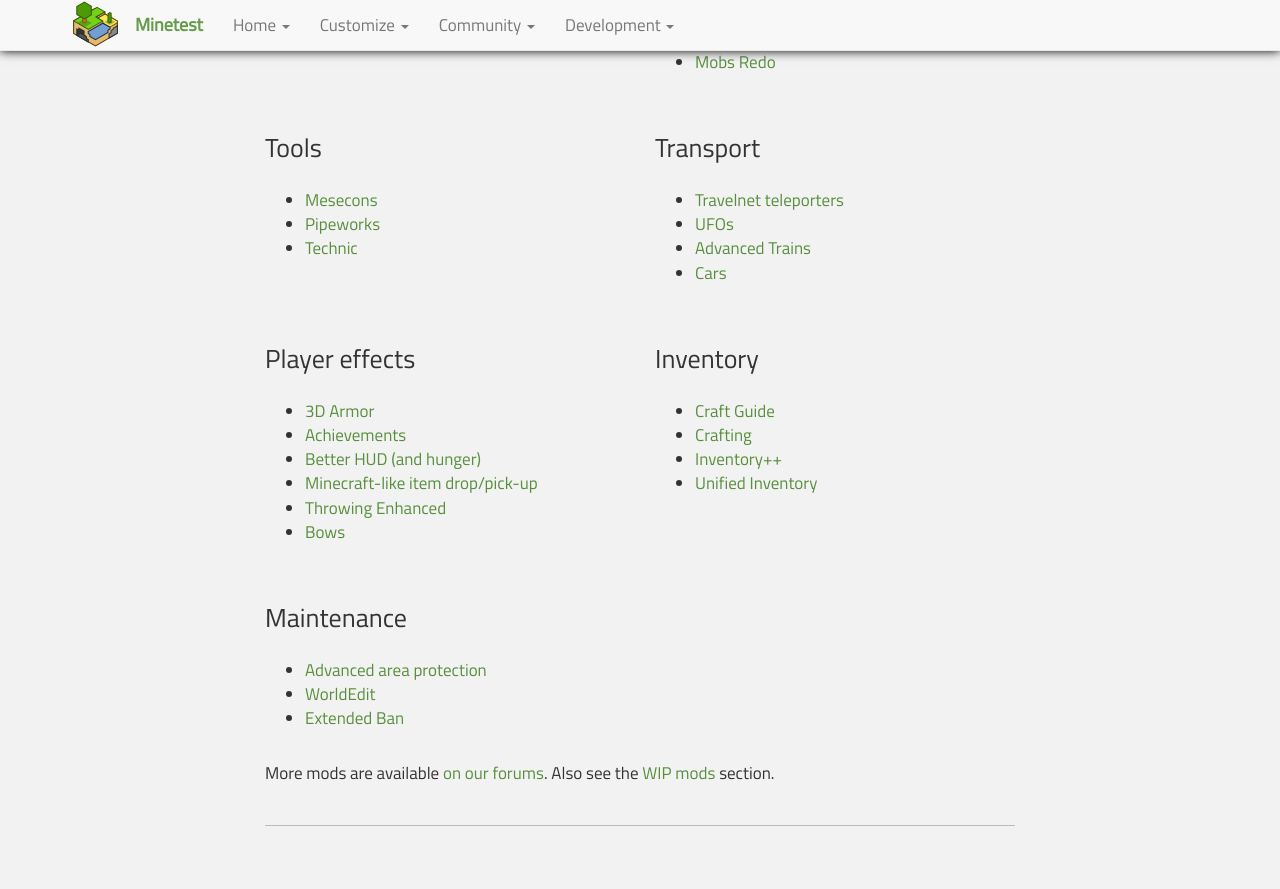
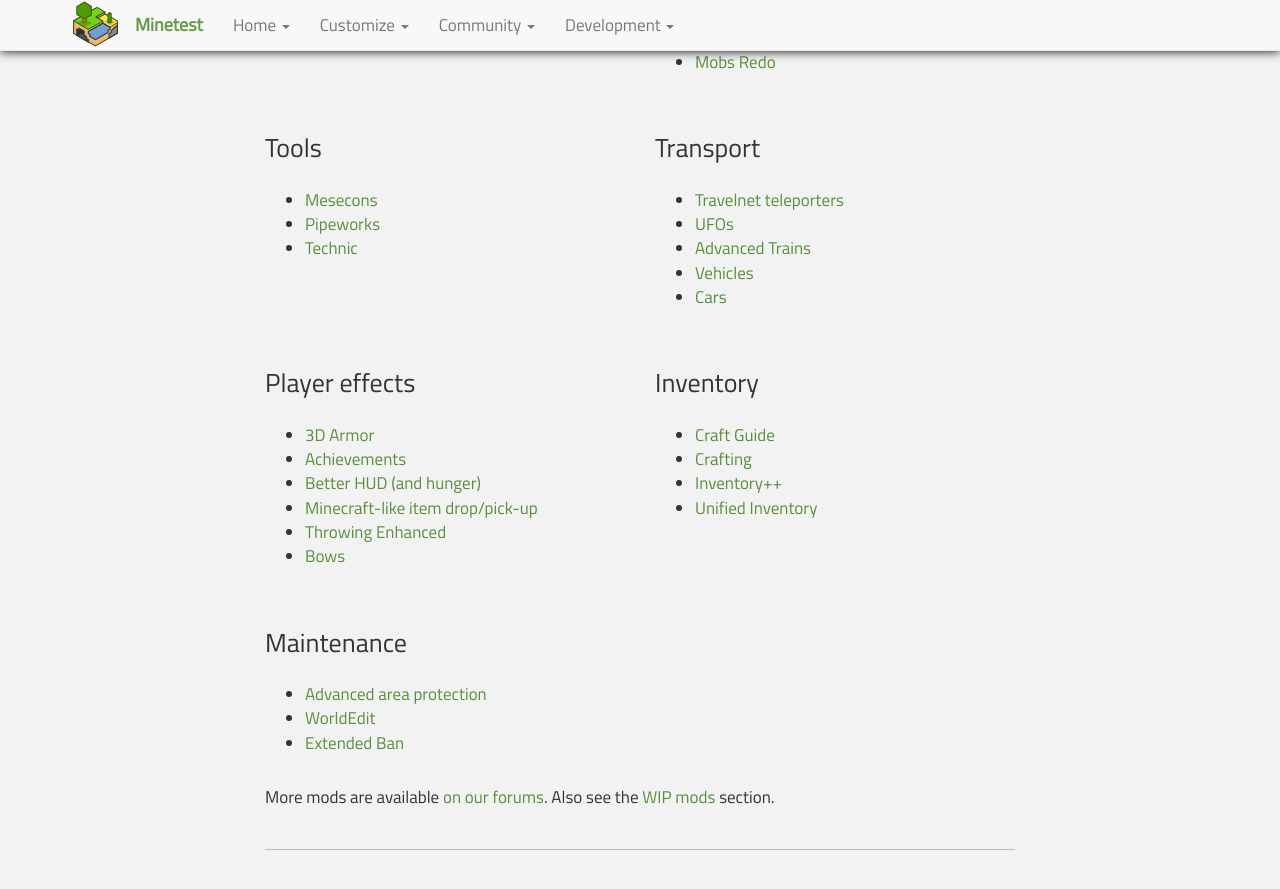
Before and after one commit to minetest/minetest.github.io, a Jekyll site: the page built from customize.html, in a window 1280 px wide and 900 px high, scrolled down 1747 px. Shown: the top 889 px of the window. Built offline with Jekyll 4.4.1, drawn with Linux system fonts in a browser that asks for light colours; comment, search, counter and statistics services are not loaded.

Commit message:
Update list of mods on Customize page (#85)

```diff
--- a/customize.html
+++ b/customize.html
@@ -109,6 +109,7 @@ More subgames are available <a href="https://forum.minetest.net/viewforum.php?f=
       <li><a href="https://forum.minetest.net/viewtopic.php?t=4877">Travelnet teleporters</a></li>
       <li><a href="https://forum.minetest.net/viewtopic.php?t=4086">UFOs</a></li>
       <li><a href="https://forum.minetest.net/viewtopic.php?t=14726">Advanced Trains</a></li>
+      <li><a href="https://forum.minetest.net/viewtopic.php?t=15610">Vehicles</a></li>
       <li><a href="https://forum.minetest.net/viewtopic.php?t=13988">Cars</a></li>
     </ul>
   </div>
```
